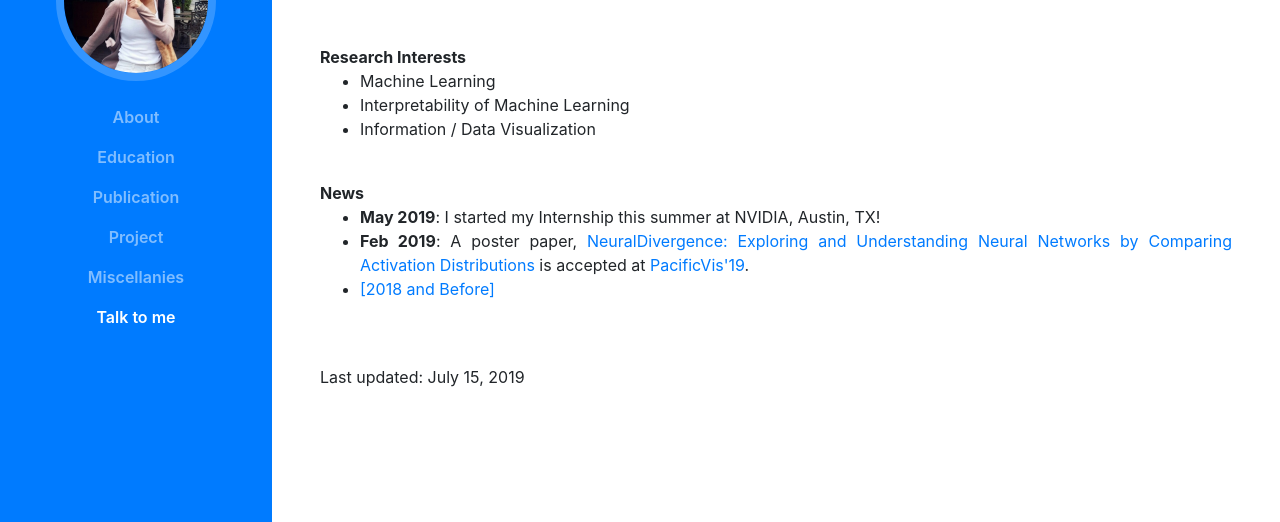
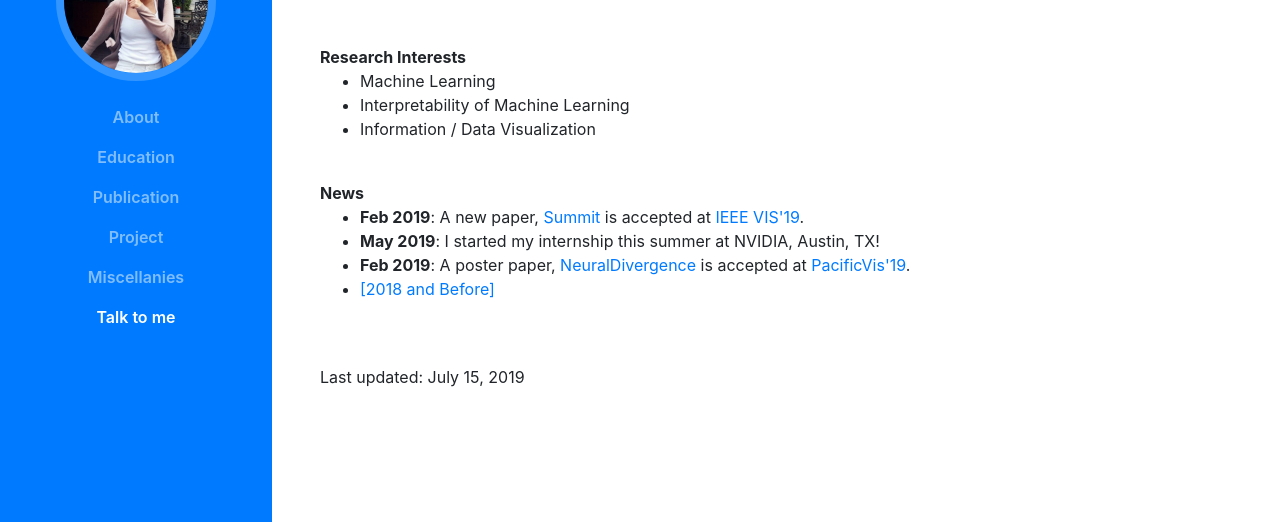
Before and after one commit to haekyu/haekyu.github.io, a website with bundled scripts: page index.html in a window 1280 px wide. Shown: the part 275-797 px from the top of the page. Built offline with nearby package versions, Linux system fonts and the light colour scheme; a web font is replaced by a local one.

Commit message:
summit in what's new

```diff
--- a/index.html
+++ b/index.html
@@ -111,9 +111,11 @@
           <div style="text-align:justify">
           <ul>
             <li>
-              <strong>May 2019</strong>: I started my Internship this summer at NVIDIA, Austin, TX!
+              <strong>Feb 2019</strong>: A new paper, <a href="https://arxiv.org/abs/1904.02323">Summit</a> is accepted at <a href="http://ieeevis.org/year/2019/welcome">IEEE VIS'19</a>.
             <li>
-              <strong>Feb 2019</strong>: A poster paper, <a href="https://datalab.snu.ac.kr/side/">NeuralDivergence: Exploring and Understanding Neural Networks by Comparing Activation Distributions</a> is accepted at <a href="http://research.cbs.chula.ac.th/pvis2019/">PacificVis'19</a>.
+              <strong>May 2019</strong>: I started my internship this summer at NVIDIA, Austin, TX!
+            <li>
+              <strong>Feb 2019</strong>: A poster paper, <a href="http://haekyu.com/neural-divergence/">NeuralDivergence</a> is accepted at <a href="http://research.cbs.chula.ac.th/pvis2019/">PacificVis'19</a>.
             <li>
               <a href=#none onclick=this.nextSibling.style.display=(this.nextSibling.style.display=='none')?'block':'none';>
               [2018 and Before]
```
